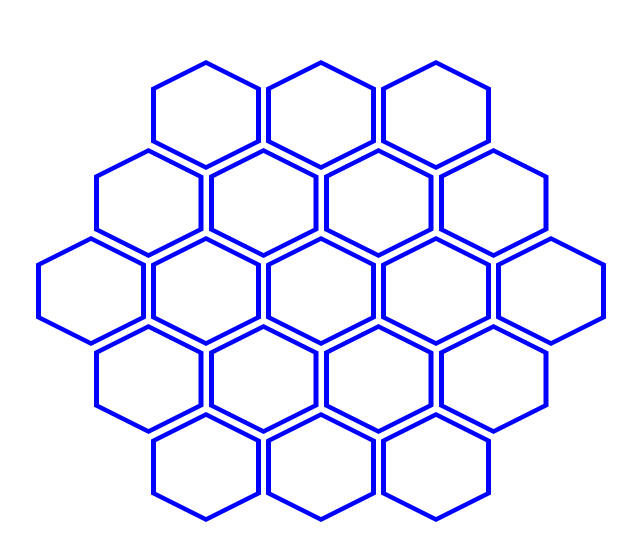
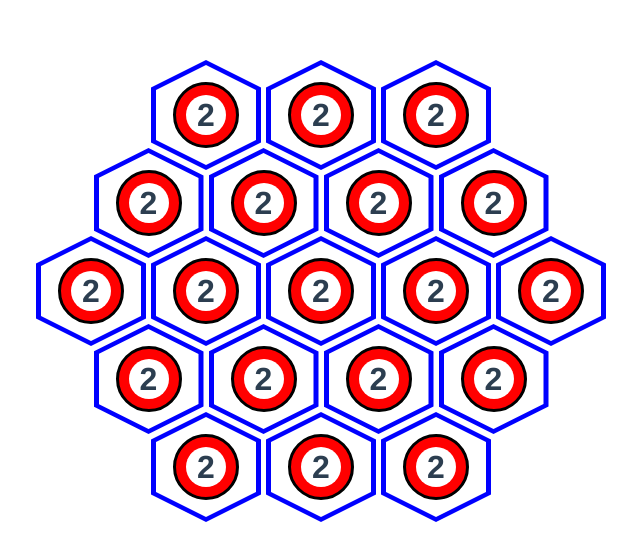
Before and after one commit to mwallace999/nexus-new, a Vue app: page / in a window 1280 px wide. Shown: the top 560 px of the page, without its empty margins (319-959 px from the left). Built offline with nearby package versions, Linux system fonts and the light colour scheme.

Commit message:
Add InnerToken border & level

```diff
--- a/src/components/board/BoardLayout.vue
+++ b/src/components/board/BoardLayout.vue
@@ -1,7 +1,7 @@
 <template>
   <div class="row-container" v-for="(row, r) in board" :key="`row${r}`">
     <div class="hex-row">
-      <hex-layout v-for="(hex, h) in row" :key="`hex${h}`" hex-color="white" border-color="blue"/>
+      <hex-layout v-for="(hex, h) in row" :key="`hex${r}-${h}`" hex-color="white" border-color="blue"/>
     </div>
   </div>
 </template>
--- a/src/components/board/HexLayout.vue
+++ b/src/components/board/HexLayout.vue
@@ -1,14 +1,21 @@
 <template>
   <div :style="{ backgroundColor: borderColor }" class="hexagon border">
-    <div :style="{ backgroundColor: hexColor }" class="hexagon inner" />
+    <div :style="{ backgroundColor: hexColor }" class="hexagon inner">
+      <token-layout :token-color="'red'" :token-level="2"></token-layout>
+    </div>
   </div>
 </template>
 
 <script>
+import TokenLayout from './TokenLayout.vue'
+
 export default {
   props: {
     hexColor: String,
     borderColor: String
+  },
+  components: {
+    TokenLayout
   },
   data() {
     return {};
@@ -24,15 +31,17 @@ export default {
 .border {
   width: 110px;
   height: 110px;
-  position: relative;
+  display: flex;
+  justify-content: center;
+  align-items: center;
 
 }
 .inner {
   width: 100px;
   height: 100px;
-  position: absolute;
-  top: 5px;
-  left: 5px;
+  display: flex;
+  justify-content: center;
+  align-items: center;
 }
 .inner:hover {
   background-color: red !important;
--- /dev/null
+++ b/src/components/board/TokenLayout.vue
@@ -0,0 +1,46 @@
+<template>
+  <div class="token" :style="{ backgroundColor: tokenColor }">
+    <div class="inner-token">
+      <h1>{{tokenLevel}}</h1>
+    </div>
+  </div>
+</template>
+
+<script>
+
+
+export default {
+  props: {
+    tokenColor: String,
+    tokenLevel: String
+  },
+  data() {
+    return {
+    };
+  },
+  methods: {},
+};
+</script>
+
+<style scoped>
+.token {
+  --tokenSize: 60px;
+  width: var(--tokenSize);
+  height: var(--tokenSize);
+  border-radius: 50%;
+  border: solid black 3px;
+  display: flex;
+  justify-content: center;
+  align-items: center;
+}
+.inner-token {
+  --innerTokenSize: 40px;
+  width: var(--innerTokenSize);
+  height: var(--innerTokenSize);
+  border-radius: 50%;
+  background-color: white;
+  display: flex;
+  justify-content: center;
+  align-items: center;
+}
+</style>
```
